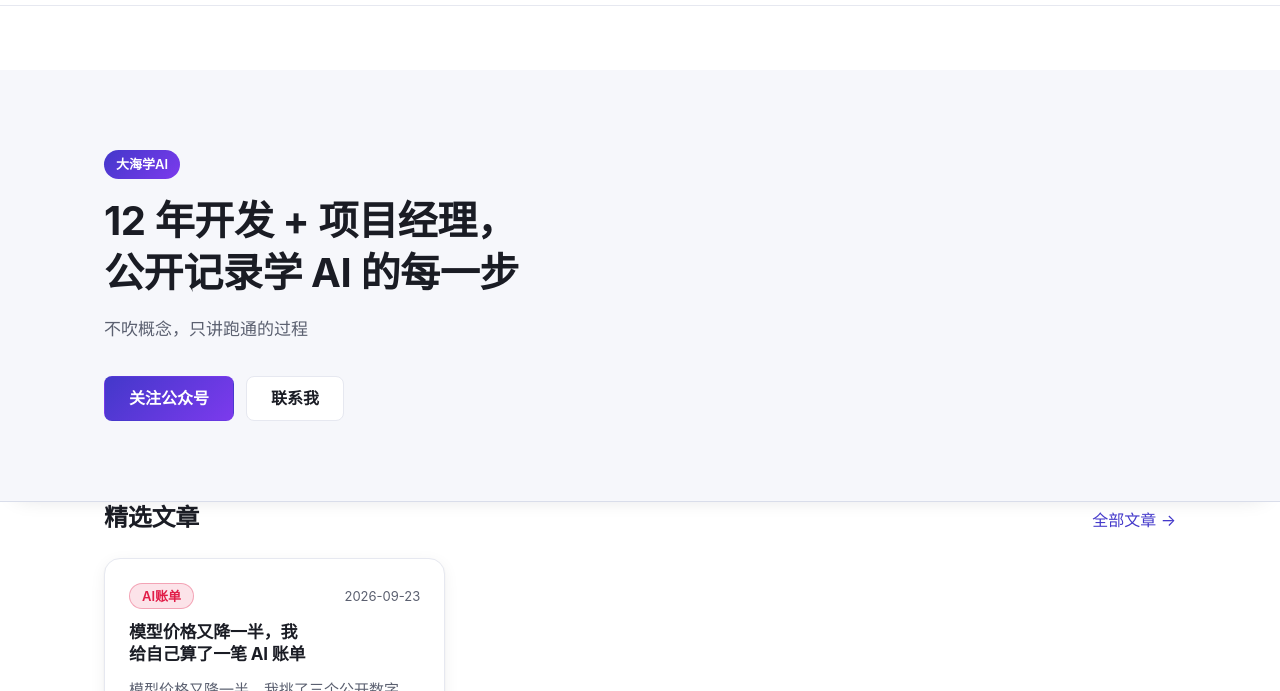
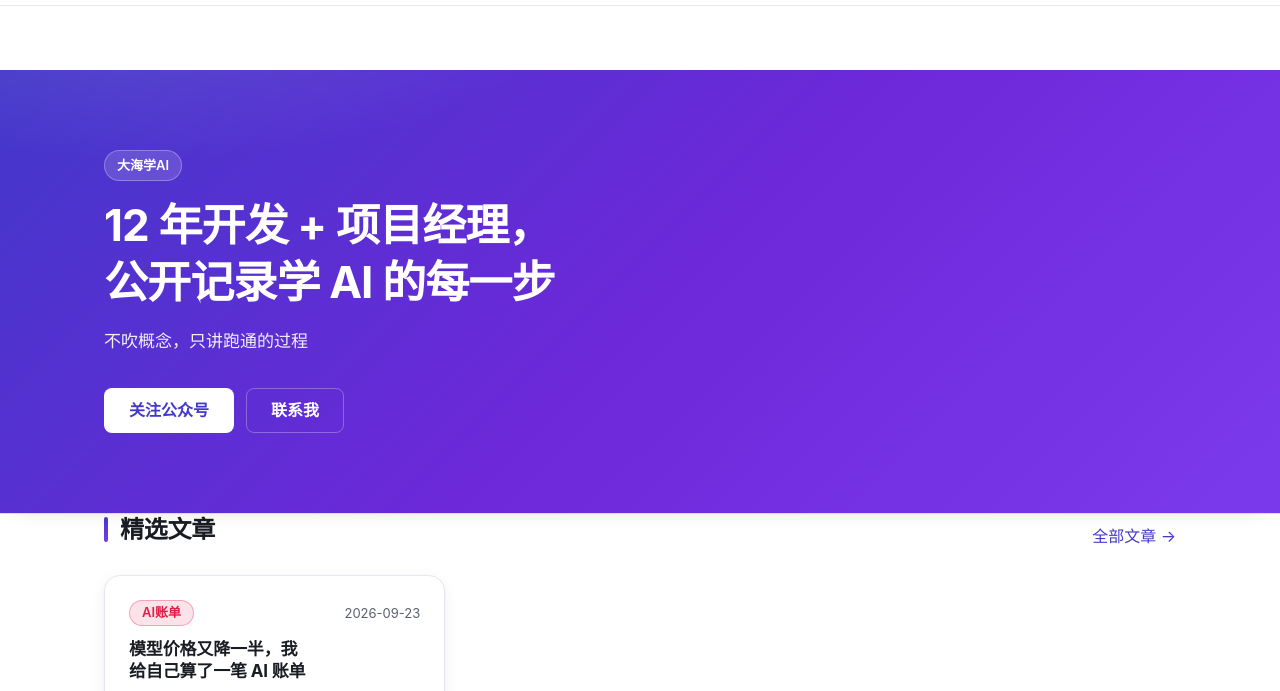
Before and after one commit to dahaihh/dahaihh.github.io, an Astro site: page / in a window 1280 px wide. Shown: the part 59-750 px from the top of the page. Built offline with nearby package versions, Linux system fonts and the light colour scheme; Astro itself is replaced by a stand-in of ours.

Commit message:
style(m3): 落地靛蓝紫视觉体系，Hero 换蓝紫渐变
- tokens.css: 新增 --grad-hero（三段式蓝紫渐变）与 --on-brand* 前景色组；
  深色档整体压暗一档，避免大面积高饱和刺眼。
- Hero.astro: 底色由纯 --bg-soft 换为 --grad-hero（PRD §8.1 明确要求），
  叠加左上柔光做纵深；按钮反色（白底靛蓝字 / 描边白字），
  否则白底白字、蓝底蓝字都会糊掉。桌面 h1 2.5rem→2.75rem。
- global.css: 小节标题加品牌渐变竖标；补 ::selection 与锚点 scroll-margin-top。
- 对比度实测：白字在最紫端 #7C3AED 为 5.7:1，副标题次级白提到 .92 后约 5.1:1，
  均过 PRD §7 的 4.5 线。

```diff
--- a/src/components/Hero.astro
+++ b/src/components/Hero.astro
@@ -4,7 +4,12 @@
  * H1 = 角色定位句（站点唯一 h1）；副标题一句话；主 CTA「关注公众号」→ /contact，
  * 次级「联系我」→ /contact（PRD FR-09：联系入口不铺开在导航里）。
  * 文案已定稿，勿改写（2026-09-26 年限由 10 年改为 12 年，以本人履历为准）。
- * 2026-09-26：Hero 底边距 48→80px（桌面）/64px（移动），分界线换 --border-strong 并加 --shadow-hero，提升与下方内容的分割感。
+ *
+ * 视觉（M3 · 2026-09-26）：
+ *  - 底色由纯 --bg-soft 换为 --grad-hero（蓝紫渐变，PRD §8.1 明确要求）；
+ *  - 渐变底上文案统一取 --on-brand* 系列，按钮反色（白底靛蓝字 / 描边白字）；
+ *  - ::before 叠一层左上柔光，给平面渐变一点纵深，不加动效。
+ *  - 底边距沿用 2026-09-26 的 48→80px（桌面）/64px（移动）。
  */
 ---
 
@@ -23,12 +28,25 @@
 
 <style>
   .hero {
-    background: var(--bg-soft);
+    position: relative;
+    overflow: hidden;
+    background: var(--grad-hero);
+    color: var(--on-brand);
     border-bottom: 1px solid var(--border-strong);
     box-shadow: var(--shadow-hero);
   }
 
+  /* 左上角柔光，让纯渐变有纵深；纯装饰，不参与交互 */
+  .hero::before {
+    content: '';
+    position: absolute;
+    inset: 0;
+    background: radial-gradient(680px 320px at 12% -30%, var(--on-brand-fill), transparent 70%);
+    pointer-events: none;
+  }
+
   .hero-inner {
+    position: relative;
     padding-block: var(--s-8);
   }
 
@@ -38,8 +56,9 @@
     margin: 0 0 var(--s-4);
     padding: 4px var(--s-3);
     border-radius: var(--r-full);
-    background: var(--grad-brand);
-    color: #ffffff;
+    background: var(--on-brand-fill);
+    border: 1px solid var(--on-brand-line);
+    color: var(--on-brand);
     font-size: 0.8125rem;
     font-weight: 600;
     line-height: 1.6;
@@ -49,17 +68,34 @@
     max-width: 20em;
     margin-bottom: var(--s-4);
     font-size: 1.75rem;
+    letter-spacing: -0.02em;
   }
 
   .hero-sub {
     margin-bottom: var(--s-6);
-    color: var(--text-muted);
+    color: var(--on-brand-soft);
     font-size: 1.0625rem;
+  }
+
+  /* 渐变底上的按钮必须反色，否则白底白字、蓝底蓝字都会糊掉 */
+  .btn--primary {
+    background: var(--on-brand);
+    color: var(--brand);
+  }
+
+  .btn--secondary {
+    background: transparent;
+    color: var(--on-brand);
+    border-color: var(--on-brand-line);
+  }
+  .btn--secondary:hover {
+    border-color: var(--on-brand);
+    color: var(--on-brand);
   }
 
   @media (min-width: 641px) {
     h1 {
-      font-size: 2.5rem;
+      font-size: 2.75rem;
     }
 
     .hero-inner {
--- a/src/styles/global.css
+++ b/src/styles/global.css
@@ -36,6 +36,9 @@ h1, h2, h3, h4, h5, h6 {
   letter-spacing: -0.01em;
   text-wrap: balance;
 }
+
+/* 页内锚点跳转时给 sticky 顶栏留出位置，标题别被压住 */
+:where(h2, h3) { scroll-margin-top: 88px; }
 
 p { margin: 0 0 var(--s-4); }
 
@@ -115,6 +118,10 @@ th, td {
   text-align: left;
 }
 
+::selection {
+  background: color-mix(in srgb, var(--brand) 22%, transparent);
+}
+
 /* 键盘可达性：统一可见焦点环 */
 :focus-visible {
   outline: 2px solid var(--brand);
@@ -150,7 +157,22 @@ th, td {
   flex-wrap: wrap;
   margin-bottom: var(--s-5);
 }
-.section-head h2 { margin: 0; font-size: 1.5rem; }
+.section-head h2 {
+  display: flex;
+  align-items: center;
+  gap: var(--s-3);
+  margin: 0;
+  font-size: 1.5rem;
+}
+/* 小节标题的品牌色标（VibeHub 体系的渐变在正文区的唯一落点） */
+.section-head h2::before {
+  content: '';
+  flex: none;
+  width: 4px;
+  height: 1.05em;
+  border-radius: var(--r-full);
+  background: var(--grad-brand);
+}
 
 /* ---------- 卡片 ---------- */
 .card {
--- a/src/styles/tokens.css
+++ b/src/styles/tokens.css
@@ -8,6 +8,16 @@
   --brand:      #4338CA;
   --brand-2:    #7C3AED;
   --grad-brand: linear-gradient(135deg, #4338CA 0%, #7C3AED 100%);
+  /* Hero 专用渐变（PRD §8.1「Hero 用蓝紫渐变」）：
+     三段式，中段偏紫，比两端直连更耐看、不显平 */
+  --grad-hero:  linear-gradient(135deg, #4338CA 0%, #6D28D9 52%, #7C3AED 100%);
+  /* 渐变底上的前景色（只给 Hero 用，别在浅色卡面上误用） */
+  --on-brand:      #FFFFFF;
+  /* 副标题用的次级白：渐变最紫端(#7C3AED)对比度约 5.1:1，过 PRD §7 的 4.5 线；
+     若降到 .86 会掉到 4.5 边缘，别再往下调 */
+  --on-brand-soft: rgba(255, 255, 255, .92);
+  --on-brand-line: rgba(255, 255, 255, .28);
+  --on-brand-fill: rgba(255, 255, 255, .14);
 
   /* 中性阶（浅色） */
   --bg:         #FFFFFF;
@@ -56,6 +66,8 @@
     --border:     #272C3C;
     --border-strong: #333A4E;
     --shadow-hero: 0 10px 22px -18px rgba(0,0,0,.55);
+    /* 深色档 Hero：整体压暗一档，大面积高饱和在暗环境里会刺眼 */
+    --grad-hero:  linear-gradient(135deg, #3730A3 0%, #5B21B6 55%, #6D28D9 100%);
     /* 标签色提亮，保证深底对比度 */
     --c-pitfall:  #FBBF24;
     --c-cost:     #FB7185;
```
